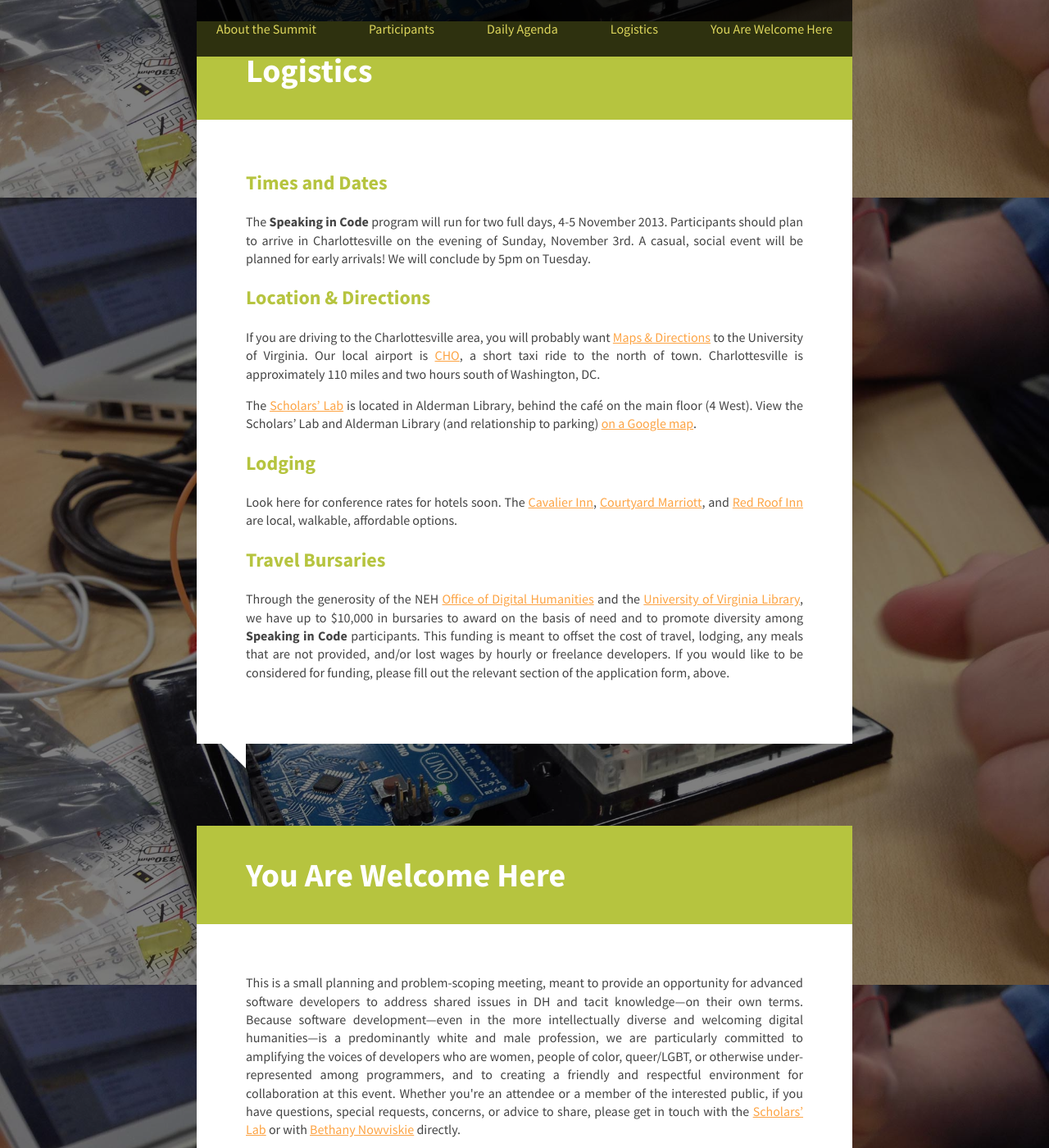
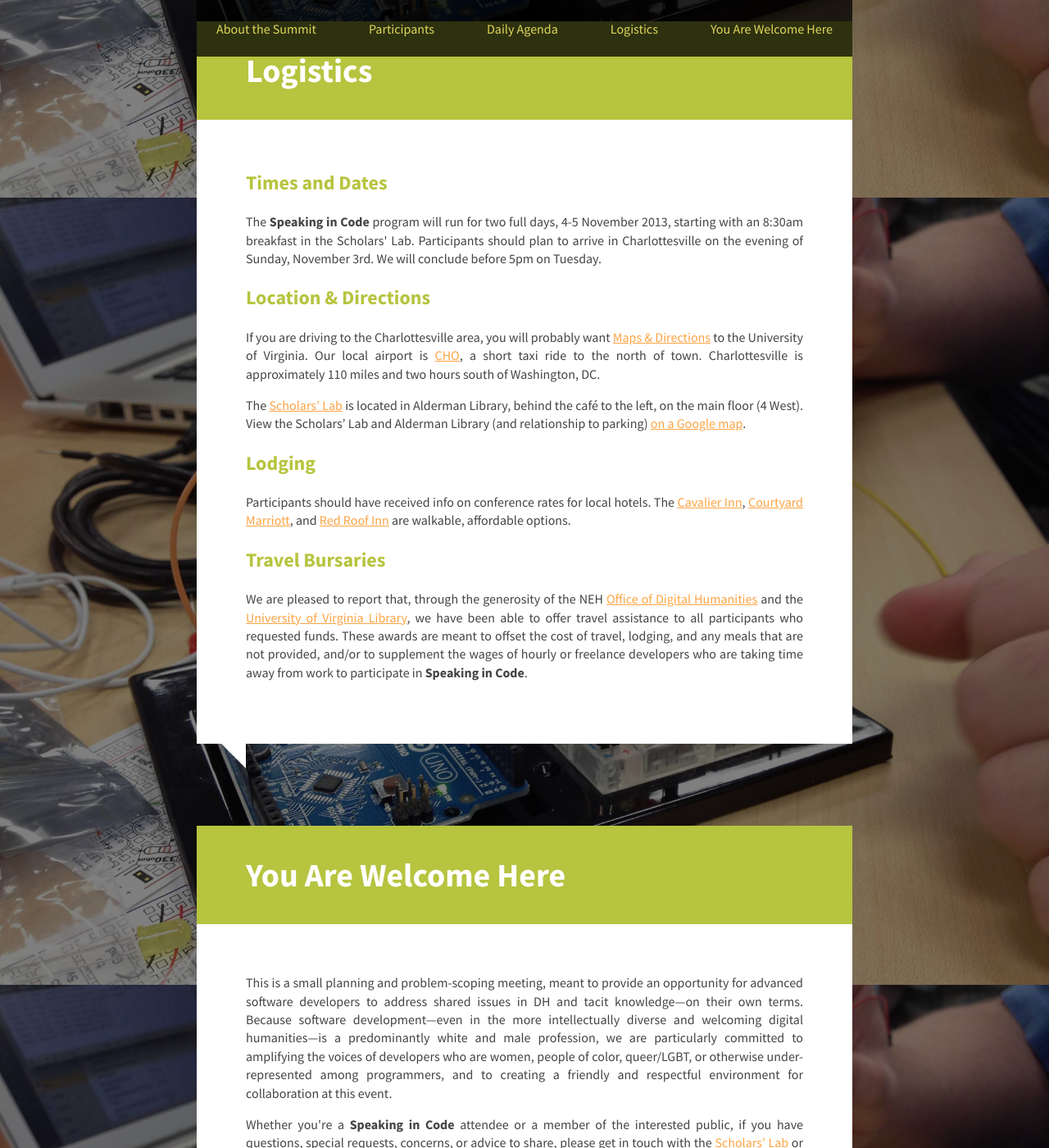
Before and after one commit to scholarslab/speakingincode, a Jekyll site: the page built from index.html, in a window 1280 px wide and 1400 px high, scrolled down 6479 px. Shown: the whole window at 82% size. Built offline with Jekyll 4.4.1, drawn with Linux system fonts in a browser that asks for light colours; nearby versions of some CDN libraries; some web fonts are replaced; Markdown is read by kramdown in place of the engine named in the settings; some of the changed text lies outside the part shown.

Commit message:
various last-minute corrections

```diff
--- a/index.html
+++ b/index.html
@@ -333,15 +333,15 @@ She has contributed to a variety of Digital Humanities and Digital Library and A
 <section id="logistics">
     <h1>Logistics</h1>
     <h2>Times and Dates</h2>
-    <p>The <strong>Speaking in Code</strong> program will run for two full days, 4-5 November 2013. Participants should plan to arrive in Charlottesville on the evening of Sunday, November 3rd. A casual, social event will be planned for early arrivals! We will conclude by 5pm on Tuesday.</p>
+    <p>The <strong>Speaking in Code</strong> program will run for two full days, 4-5 November 2013, starting with an 8:30am breakfast in the Scholars' Lab. Participants should plan to arrive in Charlottesville on the evening of Sunday, November 3rd. We will conclude before 5pm on Tuesday.</p>
     <h2>Location & Directions</h2>
     <p>If you are driving to the Charlottesville area, you will probably want <a href="http://www.virginia.edu/Map/">Maps &amp; Directions</a> to the University of Virginia. Our local airport is <a href="http://www.gocho.com/">CHO</a>, a short taxi ride to the north of town. Charlottesville is approximately 110 miles and two hours south of Washington, DC.</p>
-<p>The <a href="http://lib.virginia.edu/scholarslab">Scholars’ Lab</a> is located in Alderman Library, behind the café on the main floor (4 West).  View the Scholars’ Lab and Alderman Library (and relationship to parking) <a href="http://maps.google.com/maps/ms?msid=214746544792154569224.0004bad534c15770e9ddd&amp;msa=0&amp;ll=38.038154,-78.502883&amp;spn=0.005797,0.013937">on a Google map</a>.</p>
+<p>The <a href="http://lib.virginia.edu/scholarslab">Scholars’ Lab</a> is located in Alderman Library, behind the café to the left, on the main floor (4 West).  View the Scholars’ Lab and Alderman Library (and relationship to parking) <a href="http://maps.google.com/maps/ms?msid=214746544792154569224.0004bad534c15770e9ddd&amp;msa=0&amp;ll=38.038154,-78.502883&amp;spn=0.005797,0.013937">on a Google map</a>.</p>
 </p>
     <h2>Lodging</h2>
-    <p>Look here for conference rates for hotels soon. The <a href="http://www.cavalierinn.com/">Cavalier Inn</a>, <a href="http://www.marriott.com/hotels/travel/chodt-courtyard-charlottesville-university-medical-center/">Courtyard Marriott</a>, and <a href="http://redroof-uva.com/">Red Roof Inn</a> are local, walkable, affordable options.</p>
+    <p>Participants should have received info on conference rates for local hotels. The <a href="http://www.cavalierinn.com/">Cavalier Inn</a>, <a href="http://www.marriott.com/hotels/travel/chodt-courtyard-charlottesville-university-medical-center/">Courtyard Marriott</a>, and <a href="http://redroof-uva.com/">Red Roof Inn</a> are walkable, affordable options.</p>
     <h2>Travel Bursaries</h2>
-    <p>Through the generosity of the NEH <a href="http://www.neh.gov/divisions/odh">Office of Digital Humanities</a> and the <a href="http://library.virginia.edu">University of Virginia Library</a>, we have up to $10,000 in bursaries to award on the basis of need and to promote diversity among <strong>Speaking in Code</strong> participants. This funding is meant to offset the cost of travel, lodging, any meals that are not provided, and/or lost wages by hourly or freelance developers. If you would like to be considered for funding, please fill out the relevant section of the application form, above.</p>
+    <p>We are pleased to report that, through the generosity of the NEH <a href="http://www.neh.gov/divisions/odh">Office of Digital Humanities</a> and the <a href="http://library.virginia.edu">University of Virginia Library</a>, we have been able to offer travel assistance to all participants who requested funds. These awards are meant to offset the cost of travel, lodging, and any meals that are not provided, and/or to supplement the wages of hourly or freelance developers who are taking time away from work to participate in <strong>Speaking in Code</strong>.</p>
 </section>
 <section id="inclusivity">
     <h1>You Are Welcome Here</h1>
@@ -352,7 +352,8 @@ She has contributed to a variety of Digital Humanities and Digital Library and A
   male profession, we are particularly committed to amplifying the voices of
   developers who are women, people of color, queer/LGBT, or otherwise
   under-represented among programmers, and to creating a friendly and respectful
-  environment for collaboration at this event. Whether you're an attendee or a member of the interested public, if you have questions, special
+  environment for collaboration at this event.</p>
+  <p>Whether you're a <strong>Speaking in Code</strong> attendee or a member of the interested public, if you have questions, special
   requests, concerns, or advice to share, please get in touch with the <a
   href="mailto:scholarslab@virginia.edu">Scholars’ Lab</a> or with <a
 href="mailto:nowviskie@gmail.com">Bethany Nowviskie</a> directly.</p>
```
Also changed, not shown: other parts of index.html (+1 -1 lines).
